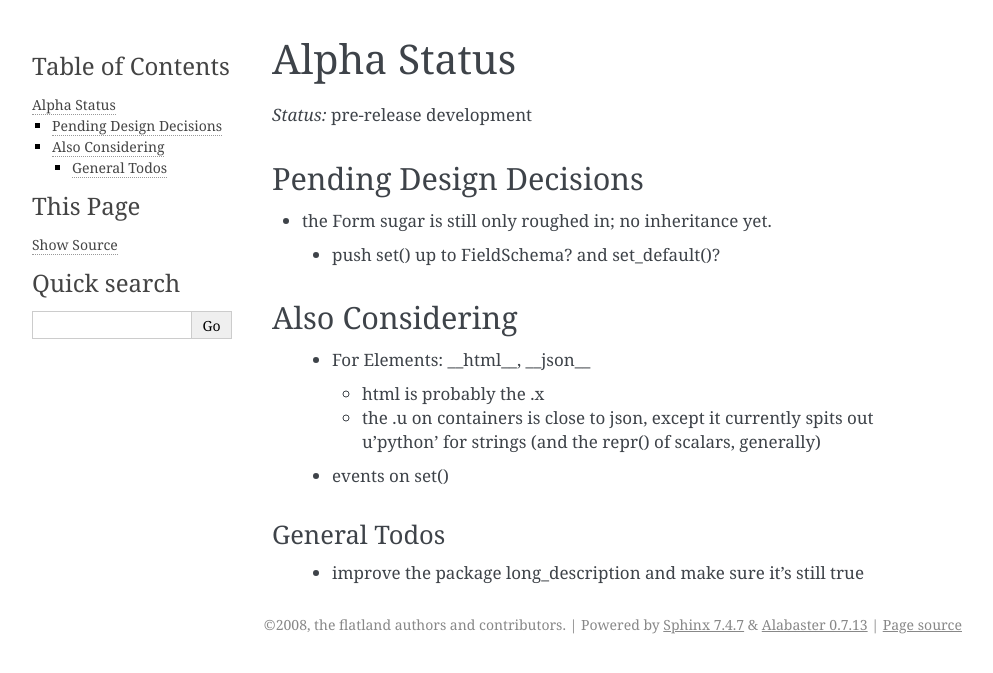
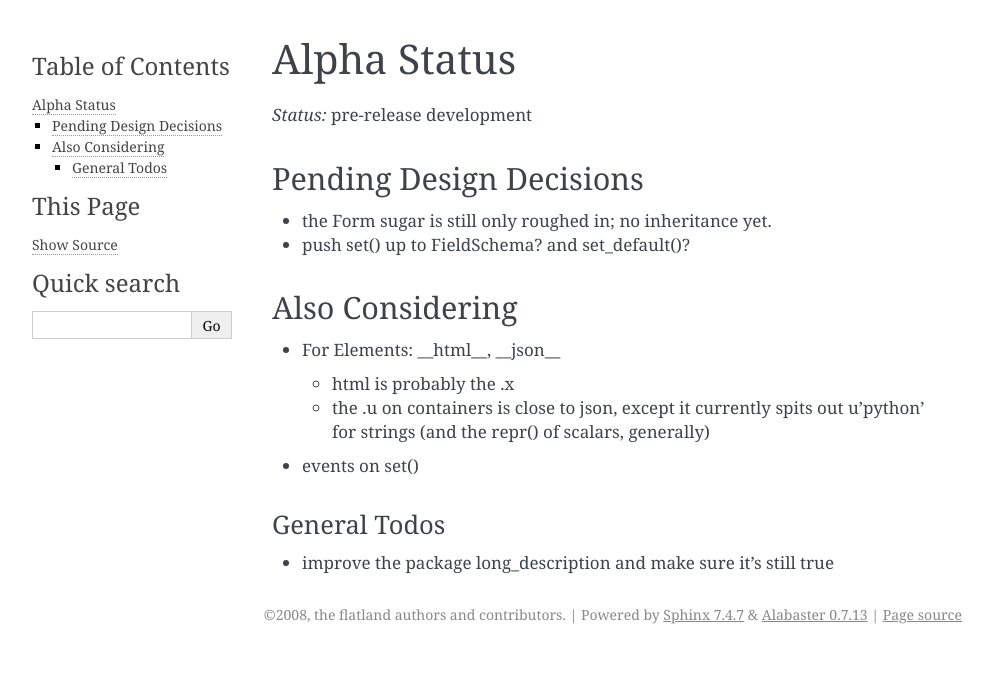
Before and after one commit to discorporate/flatland, a Sphinx documentation site: the page built from docs/source/alpha.rst, in a window 1280 px wide. Shown: the top 673 px of the page, without its empty margins (148-1141 px from the left). Built offline with Sphinx 7.4.7, drawn with Linux system fonts in a browser that asks for light colours.

Commit message:
Doc fixes.

```diff
--- a/docs/source/conf.py
+++ b/docs/source/conf.py
@@ -18,7 +18,7 @@
 # is relative to the documentation root, use os.path.abspath to make it
 # absolute, like shown here.
 
-sys.path.append(path.abspath(path.dirname(__file__) + "../../"))
+sys.path.append(path.abspath(path.dirname(__file__) + "../../../"))
 
 # General configuration
 # ---------------------
```
Also changed, not shown: docs/source/alpha.rst (+7 -7 lines).
